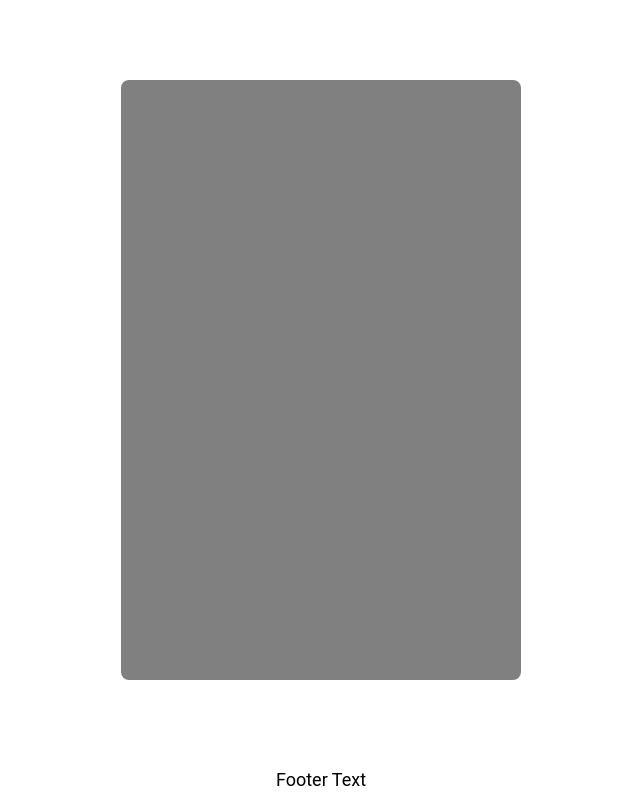
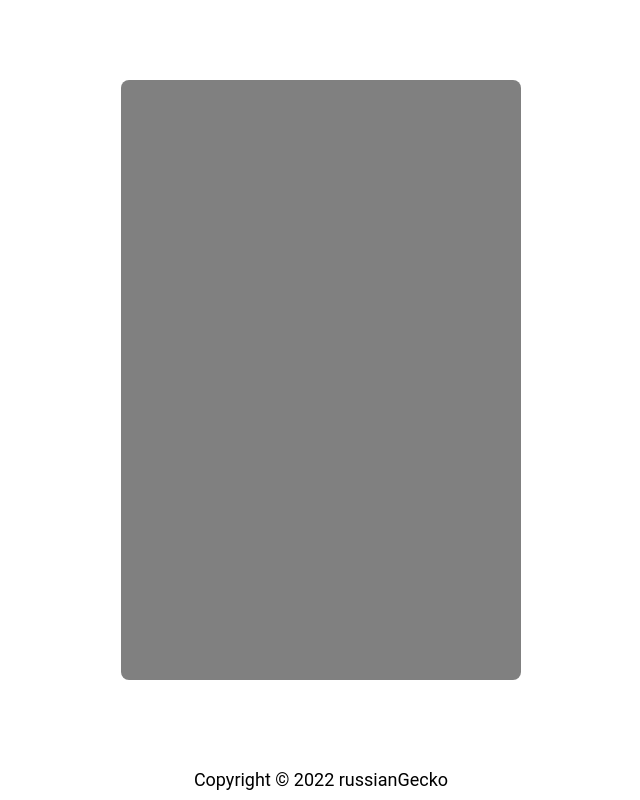
Before and after one commit to mikegecko/calculator, a plain HTML site: page index.html in a window 1280 px wide. Shown: the whole page, without its empty margins (319-959 px from the left). Drawn offline with Linux system fonts and the light colour scheme.

Commit message:
Typo fix

```diff
--- a/index.html
+++ b/index.html
@@ -14,6 +14,6 @@
             <div class="buttons"></div>
         </div>
     </main>
-    <footer class="footer">Footer Text</footer>
+    <footer class="footer">Copyright © 2022 russianGecko</footer>
 </body>
 </html>
```
Also changed, not shown: 1 other file.
